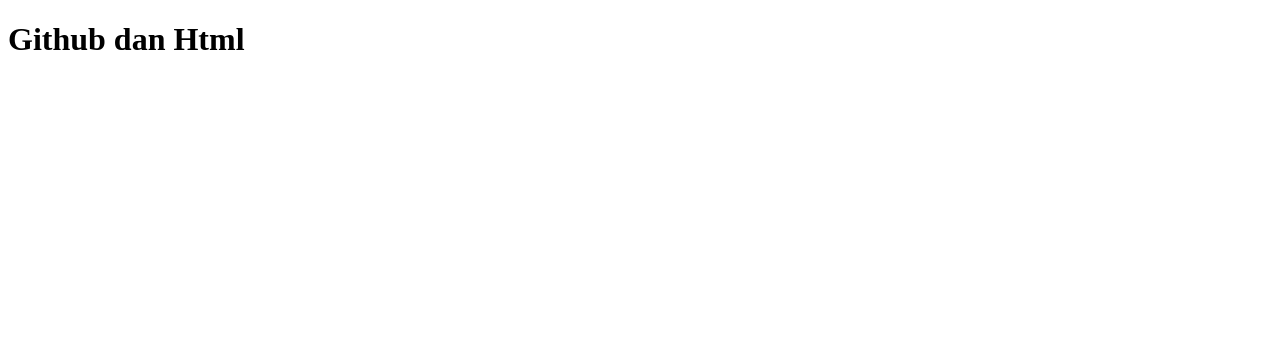
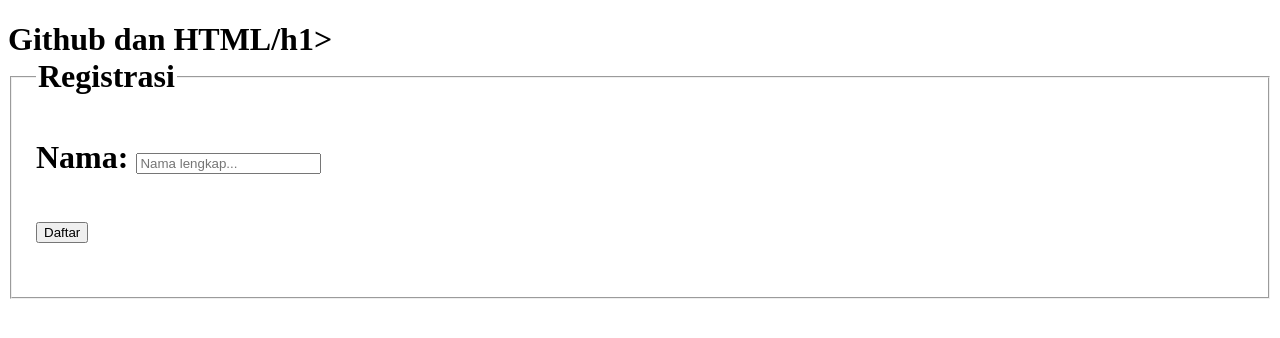
Before and after one commit to keilamarie/pts_genap, a plain HTML site: page index.html in a window 1280 px wide. Drawn offline with Linux system fonts and the light colour scheme.

Commit message:
tambah form contact.php, fieldset dan legend, input nama dan tombol submit

```diff
--- a/index.html
+++ b/index.html
@@ -4,6 +4,17 @@
 <title>github dan html</title>
 </head>
 <body>
-<h1>Github dan Html</h1>
+<h1>Github dan HTML/h1>
+<form action="contact.php" method="POST">
+<fieldset>
+<legend>Registrasi</legend>
+<p>
+<label>Nama:</label>
+<input type="text" name="nama" placeholder="Nama lengkap..." />
+<p>
+<input type="submit" name="submit" value="Daftar" />
+</p>
+</fieldset>
+</form>
 </body>
 </html>
```
